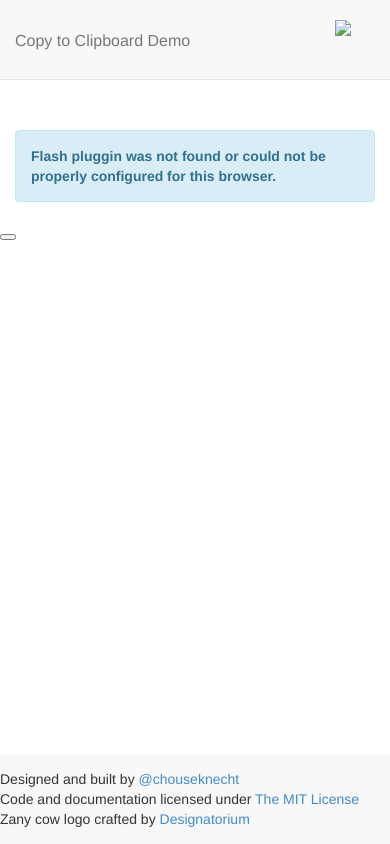
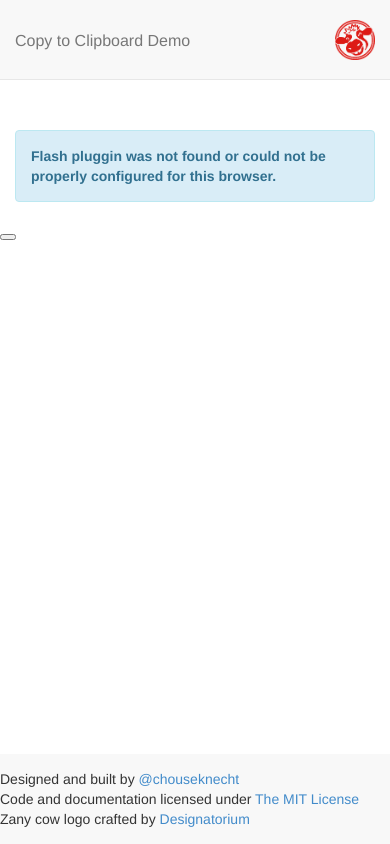
Before and after one commit to chouseknecht/angular-clipboard, a website: page index.html in a window 390 px wide. Drawn offline with Linux system fonts and the light colour scheme; the site is published under a folder, as on GitHub Pages, so addresses that start at the root find nothing.

Commit message:
Fixed small screen styling.

```diff
--- a/index.html
+++ b/index.html
@@ -11,7 +11,7 @@
 
     <nav id="top-nav" class="navbar navbar-default navbar-fixed-top fade-in" role="navigation">
         <div class="container">
-                <img src="/app/img/redcow.png" class="top-cow-logo" >
+                <img src="app/img/redcow.png" class="top-cow-logo" >
                 <div class="navbar-text">Copy to Clipboard Demo</div>
         </div>
     </nav>
```
